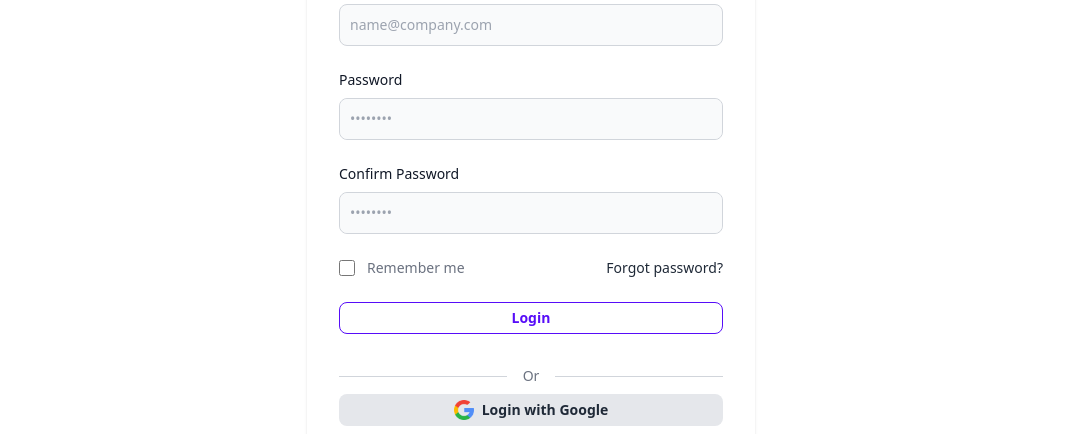
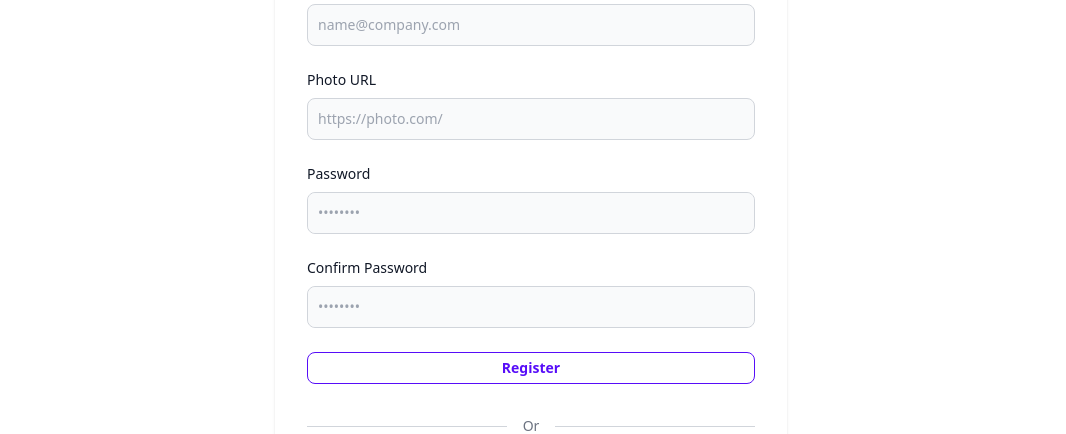
Before and after one commit to hnmahamud/summer-camp-dance-school-client, a React (Vite) app: page /register in a window 1280 px wide. Shown: the part 335-769 px from the top of the page, without its empty margins (109-1175 px from the left). Built offline with nearby package versions, Linux system fonts and the light colour scheme.

Commit message:
validation using react hook form

```diff
--- a/src/pages/Register/Register.jsx
+++ b/src/pages/Register/Register.jsx
@@ -17,81 +17,83 @@ const Register = () => {
     handleSubmit,
     formState: { errors },
     reset,
+    watch,
   } = useForm();
 
   const onSubmit = (data) => {
-    const name = data.name;
-    const email = data.email;
-    const photo = data.photoUrl;
-    const password = data.password;
+    // const name = data.name;
+    // const email = data.email;
+    // const photo = data.photoUrl;
+    // const password = data.password;
+  };
 
-    setNLoading(true);
+  //   setNLoading(true);
 
-    // Create user
-    createUser(email, password)
-      .then((userCredential) => {
-        // Signed in
-        const user = userCredential.user;
-        console.log(user);
+  //   // Create user
+  //   createUser(email, password)
+  //     .then((userCredential) => {
+  //       // Signed in
+  //       const user = userCredential.user;
+  //       console.log(user);
 
-        // Update user profile
-        profileUpdate(name, photo)
-          .then(() => {
-            const saveUser = { name: data.name, email: data.email };
-            fetch("https://bistro-boss-server-swart.vercel.app/users", {
-              method: "POST",
-              headers: {
-                "Content-Type": "application/json",
-              },
-              body: JSON.stringify(saveUser),
-            })
-              .then((res) => res.json())
-              .then((data) => {
-                if (data.insertedId) {
-                  reset();
-                  const Toast = Swal.mixin({
-                    toast: true,
-                    position: "top-end",
-                    showConfirmButton: false,
-                    timer: 3000,
-                    timerProgressBar: true,
-                    didOpen: (toast) => {
-                      toast.addEventListener("mouseenter", Swal.stopTimer);
-                      toast.addEventListener("mouseleave", Swal.resumeTimer);
-                    },
-                  });
+  //       // Update user profile
+  //       profileUpdate(name, photo)
+  //         .then(() => {
+  //           const saveUser = { name: data.name, email: data.email };
+  //           fetch("https://bistro-boss-server-swart.vercel.app/users", {
+  //             method: "POST",
+  //             headers: {
+  //               "Content-Type": "application/json",
+  //             },
+  //             body: JSON.stringify(saveUser),
+  //           })
+  //             .then((res) => res.json())
+  //             .then((data) => {
+  //               if (data.insertedId) {
+  //                 reset();
+  //                 const Toast = Swal.mixin({
+  //                   toast: true,
+  //                   position: "top-end",
+  //                   showConfirmButton: false,
+  //                   timer: 3000,
+  //                   timerProgressBar: true,
+  //                   didOpen: (toast) => {
+  //                     toast.addEventListener("mouseenter", Swal.stopTimer);
+  //                     toast.addEventListener("mouseleave", Swal.resumeTimer);
+  //                   },
+  //                 });
 
-                  Toast.fire({
-                    icon: "success",
-                    title: "Registration successful!",
-                  });
-                  setLoading(false);
-                  setNLoading(false);
-                  navigate(from, { replace: true });
-                }
-              })
-              .catch((error) => {
-                setLoading(false);
-                setNLoading(false);
-                console.log(error);
-                setError(error);
-              });
-          })
-          .catch((error) => {
-            setLoading(false);
-            setNLoading(false);
-            console.log(error);
-            setError(error);
-          });
-      })
-      .catch((error) => {
-        setLoading(false);
-        setNLoading(false);
-        const errorMessage = error.message;
-        console.log(errorMessage);
-        setError(errorMessage);
-      });
-  };
+  //                 Toast.fire({
+  //                   icon: "success",
+  //                   title: "Registration successful!",
+  //                 });
+  //                 setLoading(false);
+  //                 setNLoading(false);
+  //                 navigate(from, { replace: true });
+  //               }
+  //             })
+  //             .catch((error) => {
+  //               setLoading(false);
+  //               setNLoading(false);
+  //               console.log(error);
+  //               setError(error);
+  //             });
+  //         })
+  //         .catch((error) => {
+  //           setLoading(false);
+  //           setNLoading(false);
+  //           console.log(error);
+  //           setError(error);
+  //         });
+  //     })
+  //     .catch((error) => {
+  //       setLoading(false);
+  //       setNLoading(false);
+  //       const errorMessage = error.message;
+  //       console.log(errorMessage);
+  //       setError(errorMessage);
+  //     });
+  // };
 
   return (
     <>
@@ -100,7 +102,7 @@ const Register = () => {
       </Helmet>
       <section className="min-h-[calc(100vh-65px)] py-16">
         <div className="flex flex-col items-center justify-center px-6 py-8 mx-auto lg:py-0">
-          <div className="w-full bg-white rounded-lg shadow md:mt-0 sm:max-w-md xl:p-0">
+          <div className="w-full bg-white rounded-lg shadow md:mt-0 sm:max-w-lg xl:p-0">
             {/* Error message */}
             {err ? (
               <div className="bg-white alert alert-error">
@@ -129,12 +131,12 @@ const Register = () => {
               <h1 className="text-xl font-bold leading-tight tracking-tight text-gray-900 md:text-2xl">
                 Create and account
               </h1>
-              <form className="space-y-4 md:space-y-6">
+              <form
+                onSubmit={handleSubmit(onSubmit)}
+                className="space-y-4 md:space-y-6"
+              >
                 <div>
-                  <label
-                    htmlFor="email"
-                    className="block mb-2 text-sm font-medium text-gray-900"
-                  >
+                  <label className="block mb-2 text-sm font-medium text-gray-900">
                     Your Name
                   </label>
                   <input
@@ -146,82 +148,86 @@ const Register = () => {
                   />
                 </div>
                 <div>
-                  <label
-                    htmlFor="email"
-                    className="block mb-2 text-sm font-medium text-gray-900"
-                  >
+                  <label className="block mb-2 text-sm font-medium text-gray-900">
                     Your email
                   </label>
                   <input
                     type="email"
                     name="email"
-                    id="email"
                     className="bg-gray-50 border border-gray-300 text-gray-900 sm:text-sm rounded-lg focus:ring-primary-600 focus:border-primary-600 block w-full p-2.5"
                     placeholder="name@company.com"
                     required
                   />
                 </div>
                 <div>
-                  <label
-                    htmlFor="password"
-                    className="block mb-2 text-sm font-medium text-gray-900"
-                  >
+                  <label className="block mb-2 text-sm font-medium text-gray-900">
+                    Photo URL
+                  </label>
+                  <input
+                    type="url"
+                    name="photoUrl"
+                    className="bg-gray-50 border border-gray-300 text-gray-900 sm:text-sm rounded-lg focus:ring-primary-600 focus:border-primary-600 block w-full p-2.5"
+                    placeholder="https://photo.com/"
+                    required
+                  />
+                </div>
+                <div>
+                  <label className="block mb-2 text-sm font-medium text-gray-900">
                     Password
                   </label>
                   <div className="bg-gray-50 flex border border-gray-300 rounded-lg">
                     <input
+                      {...register("password", {
+                        pattern: {
+                          value: /(?=.*[A-Z])(?=.*[!@#$%^&*])(.{6,})/,
+                          message:
+                            "Password should be 6 characters long, contain one special character, and have at least one capital letter.",
+                        },
+                      })}
                       name="password"
-                      id="password"
+                      type="password"
                       placeholder="••••••••"
                       className="bg-gray-50 text-gray-900 sm:text-sm rounded-lg focus:ring-primary-600 focus:border-primary-600 block w-full p-2.5"
                       required
                     />
                   </div>
+                  {errors.password && (
+                    <p className="text-red-600" role="alert">
+                      {errors.password.message}
+                    </p>
+                  )}
                 </div>
+
                 <div>
-                  <label
-                    htmlFor="password"
-                    className="block mb-2 text-sm font-medium text-gray-900"
-                  >
+                  <label className="block mb-2 text-sm font-medium text-gray-900">
                     Confirm Password
                   </label>
                   <div className="bg-gray-50 flex border border-gray-300 rounded-lg">
                     <input
+                      {...register("confirmPassword", {
+                        validate: (value) =>
+                          value === watch("password") ||
+                          "Passwords do not match",
+                      })}
                       name="confirmPassword"
-                      id="password"
+                      type="password"
                       placeholder="••••••••"
                       className="bg-gray-50 text-gray-900 sm:text-sm rounded-lg focus:ring-primary-600 focus:border-primary-600 block w-full p-2.5"
                       required
                     />
                   </div>
-                </div>
-                <div className="flex items-center justify-between">
-                  <div className="flex items-start">
-                    <div className="flex items-center h-5">
-                      <input
-                        id="remember"
-                        aria-describedby="remember"
-                        type="checkbox"
-                        className="w-4 h-4 border border-gray-300 rounded bg-gray-50 focus:ring-3 focus:ring-primary-300"
-                        required=""
-                      />
-                    </div>
-                    <div className="ml-3 text-sm">
-                      <label htmlFor="remember" className="text-gray-500">
-                        Remember me
-                      </label>
-                    </div>
-                  </div>
-                  <Link className="text-sm font-medium text-primary-600 hover:underline">
-                    Forgot password?
-                  </Link>
+                  {errors.confirmPassword && (
+                    <p className="text-red-600" role="alert">
+                      {errors.confirmPassword.message}
+                    </p>
+                  )}
                 </div>
 
                 <button
                   type="submit"
                   className="btn btn-outline btn-sm btn-primary w-full normal-case"
                 >
-                  Login
+                  Register
                 </button>
 
                 {/* Alternative login */}
```
Also changed, not shown: src/pages/Login/Login.jsx (+13 -1 lines).
